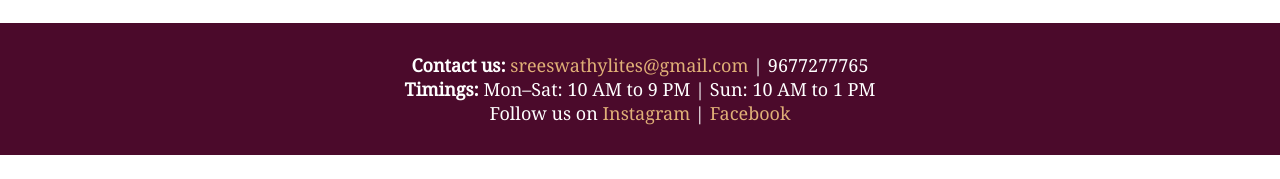
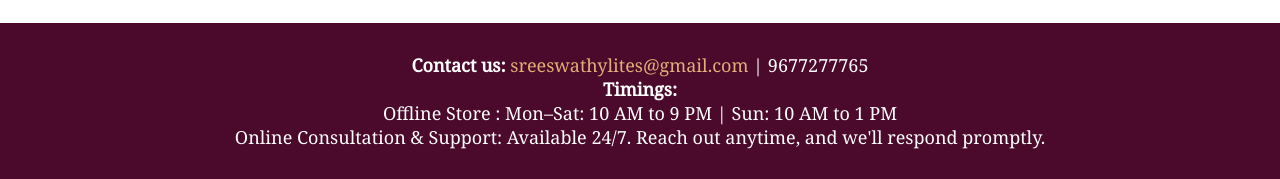
Before and after one commit to SreeSwathyLites/Sree-Swathy-Lites, a plain HTML site: page docs/index.html in a window 1280 px wide. Shown: the part 2927-3106 px from the top of the page. Before the commit the page ends 3082 px from the top, so only its background shows below. Drawn offline with nearby package versions, Linux system fonts and the light colour scheme.

Commit message:
Update index.html

```diff
--- a/docs/index.html
+++ b/docs/index.html
@@ -245,8 +245,10 @@
   <!-- Footer -->
   <footer>
     <p><strong>Contact us:</strong> <a href="mailto:sreeswathylites@gmail.com">sreeswathylites@gmail.com</a> | 9677277765</p>
-    <p><strong>Timings:</strong> Mon–Sat: 10 AM to 9 PM | Sun: 10 AM to 1 PM</p>
-    <p>Follow us on <a href="#">Instagram</a> | <a href="#">Facebook</a></p>
+    <p><strong>Timings:</strong>
+      <br>Offline Store : Mon–Sat: 10 AM to 9 PM | Sun: 10 AM to 1 PM
+      <br>Online Consultation & Support: Available 24/7. Reach out anytime, and we'll respond promptly.
+    </p>
   </footer>
 
 </body>
```
